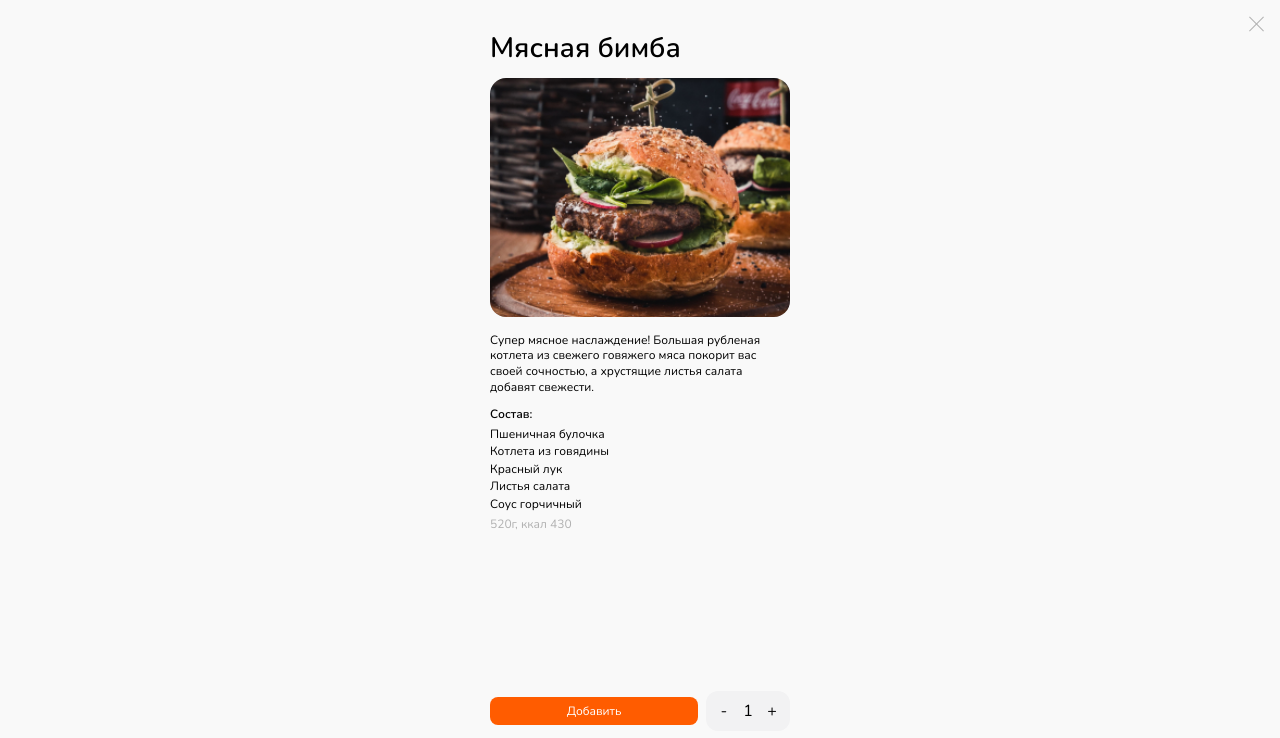
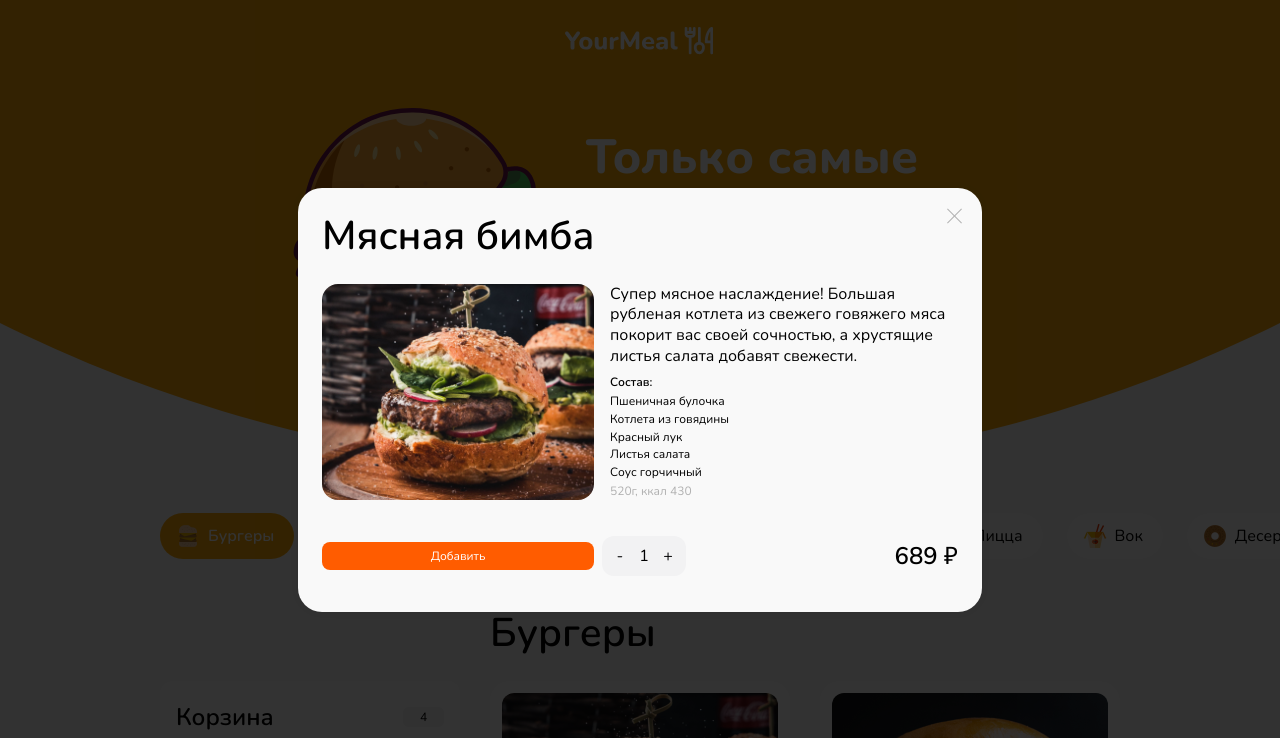
Before and after one commit to rabopuk/BURGERS-Your-Meal, a plain HTML site: page index.html in a window 1280 px wide. Shown: the top 738 px of the page. Drawn offline with Linux system fonts and the light colour scheme.

Commit message:
feat: add media queries for modal

```diff
--- a/css/modal-product.css
+++ b/css/modal-product.css
@@ -24,6 +24,7 @@
   flex-grow: 1;
   display: flex;
   flex-direction: column;
+  gap: 8px
 }
 
 .modal-product__image {
@@ -49,7 +50,7 @@
   display: flex;
   align-items: center;
   justify-content: space-between;
-  gap: 8px;
+  gap: 12px 8px;
 }
 
 .modal-product__btn {
@@ -70,3 +71,93 @@
   font-size: 16px;
   line-height: 130%;
 }
+
+@media (min-width: 480px) {
+  .modal-product {
+    padding: 16px 16px 24px 16px;
+    max-width: 524px;
+    min-height: auto;
+    width: 100%;
+    border-radius: 24px;
+    box-shadow: 0px 0px 15px rgba(0, 0, 0, 0.1);
+  }
+
+  .modal-product__container {
+    max-width: unset;
+  }
+
+  .modal-product__title {
+    margin-bottom: 16px;
+  }
+
+  .modal-product__content {
+    margin-bottom: 20px;
+    display: grid;
+    grid-template-columns: 228px 1fr;
+    grid-template-rows: min-content 1fr;
+  }
+
+  .modal-product__image {
+    margin-bottom: 0;
+    grid-row: 1 / -1;
+  }
+
+  .modal-product__description {
+    grid-row: 1 / 1;
+    margin-bottom: 0;
+  }
+
+  .modal-product__ingredients {
+    grid-row: 2 / 3;
+    margin-bottom: 0;
+  }
+
+  .modal-product__add {
+    margin-bottom: 0;
+  }
+
+  .modal-product__btn {
+    flex-grow: unset;
+    width: 228px;
+  }
+
+  .modal-product__footer {
+    display: flex;
+    justify-content: space-between;
+    align-items: center;
+  }
+}
+
+@media (min-width: 1024px) {
+  .modal-product {
+    max-width: 684px;
+    padding: 24px 24px 36px;
+  }
+
+  .modal-product__title {
+    margin-bottom: 24px;
+    font-size: 40px;
+  }
+
+  .modal-product__content {
+    margin-bottom: 36px;
+    grid-template-columns: 272px 1fr;
+    gap: 8px 16px;
+  }
+
+  .modal-product__description {
+    font-size: 16px;
+  }
+
+  .modal-product__add {
+    margin-bottom: 0;
+  }
+
+  .modal-product__btn {
+    width: 272px;
+  }
+
+  .modal-product__price {
+    font-size: 24px;
+  }
+}
--- a/css/modal.css
+++ b/css/modal.css
@@ -32,3 +32,14 @@
   color: var(--color-main-color);
   outline-color: var(--color-main-color);
 }
+
+@media (min-width: 480px) {
+  .modal {
+    padding: 24px;
+  }
+
+  .modal__close {
+    top: 16px;
+    right: 16px;
+  }
+}
```
Also changed, not shown: index.html (+3 -2 lines).
